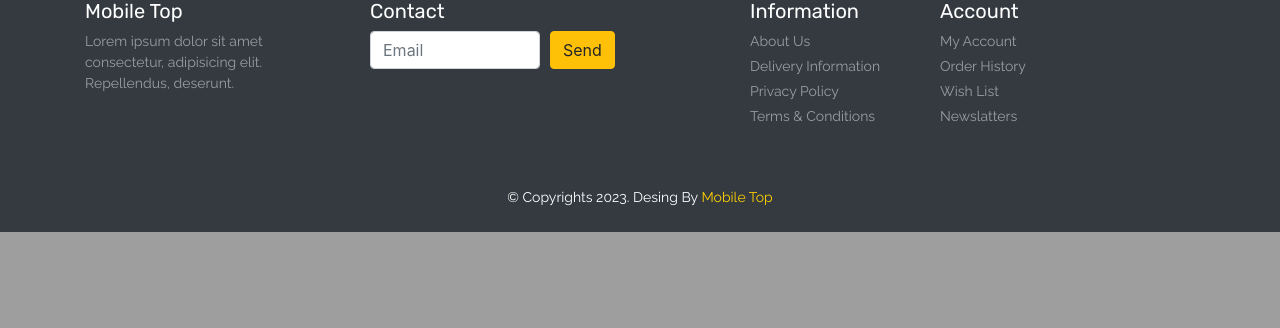
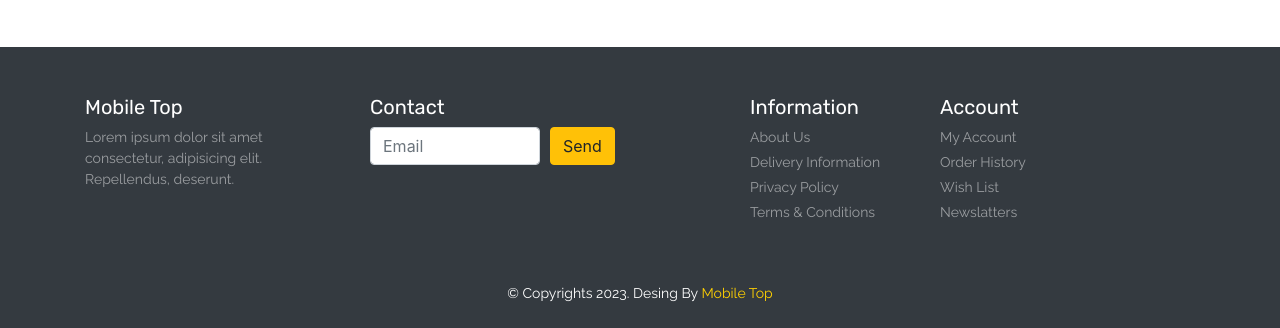
Before and after one commit to AhmedSarg/MobileTop, a PHP site: page /registrition.php in a window 1280 px wide. Shown: the part 905-1233 px from the top of the page. Before the commit the page ends 1137 px from the top, so only its background shows below. Run offline with PHP 8.4, Linux system fonts and the light colour scheme.

Commit message:
last edit

```diff
--- a/Front End Code/web/registrition.php
+++ b/Front End Code/web/registrition.php
@@ -30,7 +30,7 @@ include '../../Back End Code/registration.php'
 <body>
 
     <!-- start #header                                             the bg-color are bootstrap class     -->
-    <header id="header">
+    <header id="header" class ="mb-5">
         <!-- <div class="strip d-flex justify-content-between px-4 py-1 bg-light">
             <div class="font-rale font-size-14">
                 <a href="#" class="px-3 border-right border-left text-dark">Welcome</a>
@@ -86,7 +86,7 @@ include '../../Back End Code/registration.php'
                     <div class="row d-flex justify-content-center">
                         <div class="col-12 col-md-7">
                             <div class="card" style="border-radius: 15px;">
-                                <div class="card-body p-5">
+                                <div class="card-body py-5">
                                     <h2 class="text-uppercase text-center font-rubik mb-5">Create an account</h2>
 
                                     <form action="" method="post">
@@ -145,7 +145,7 @@ include '../../Back End Code/registration.php'
     <!-- end #main-site -->
 
     <!-- start #footer -->
-    <footer id="footer" class="bg-dark text-white py-5">
+    <footer id="footer" class="bg-dark text-white py-5 mt-5">
         <div class="container">
             <div class="row">
                 <div class="col-lg-3 col-12">
```
Also changed, not shown: Front End Code/web/cart.php (+1 -8 lines).
